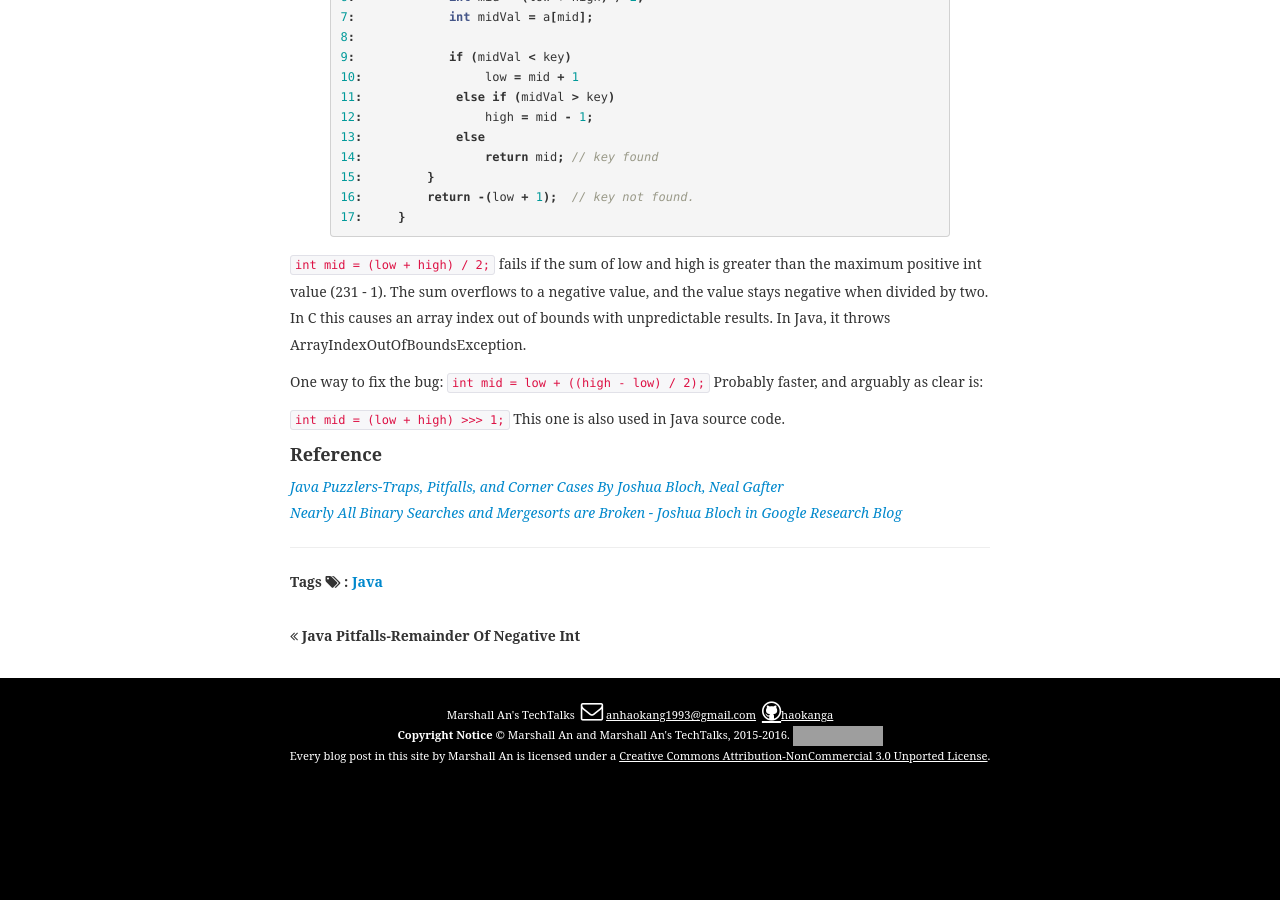
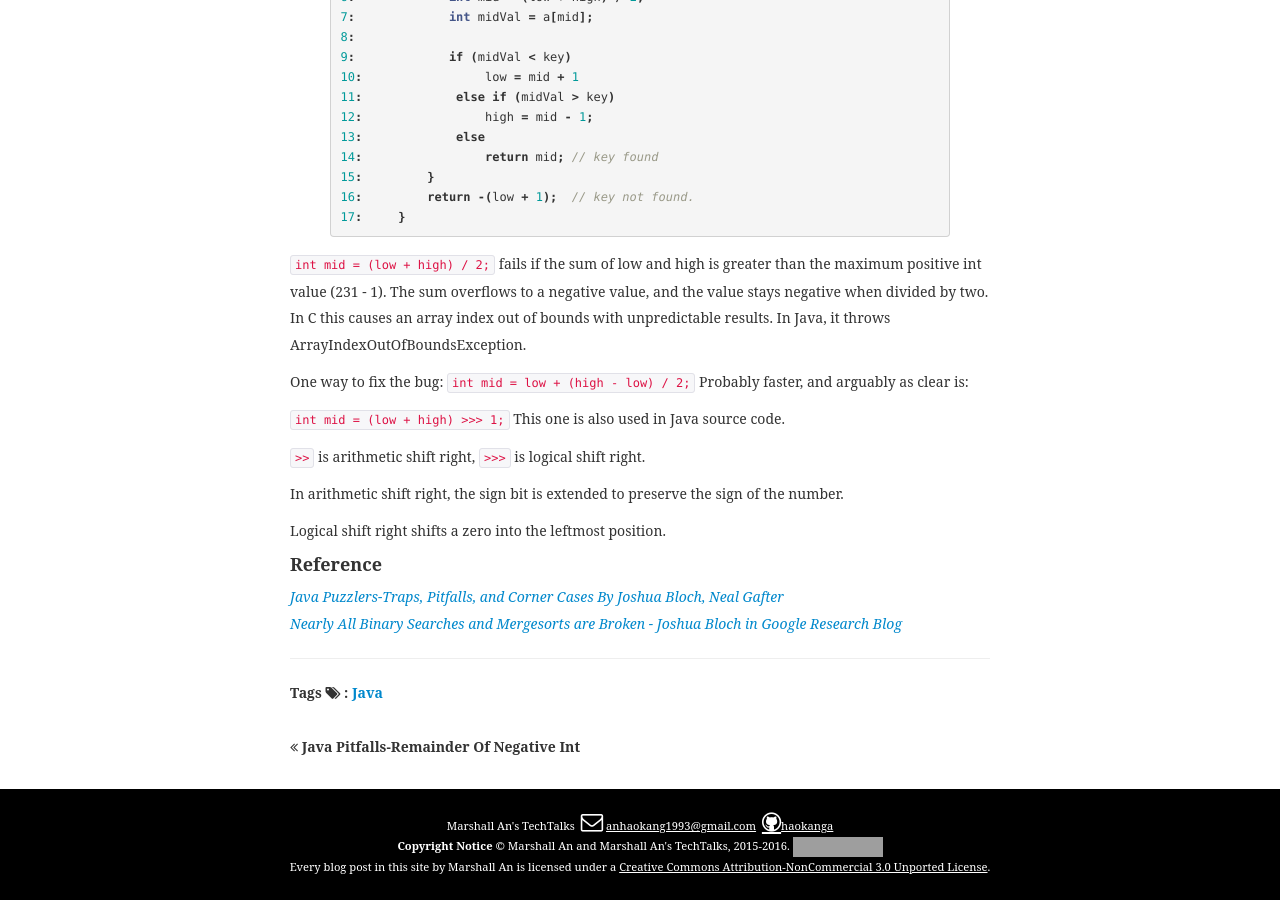
Before and after one commit to haokanga/haokanga.github.io, a Jekyll site: the page built from _posts/2016-11-26-java-pitfalls-silent-overflow-and-explicit-casting.md, in a window 1280 px wide and 900 px high, scrolled down 1421 px. Built offline with Jekyll 4.4.1, drawn with Linux system fonts in a browser that asks for light colours; some web fonts are replaced; before the commit the page ends 2210 px from its top, so only the background shows below that; grey boxes are pictures that could not be loaded.

Commit message:
2016-11-26-java-pitfalls-silent-overflow-and-explicit-casting.md add logical shift right

```diff
--- a/_posts/2016-11-26-java-pitfalls-silent-overflow-and-explicit-casting.md
+++ b/_posts/2016-11-26-java-pitfalls-silent-overflow-and-explicit-casting.md
@@ -68,8 +68,14 @@ This was once the code in `java.util.Arrays`
 `int mid = (low + high) / 2;` fails if the sum of low and high is greater than the maximum positive int value (231 - 1). The sum overflows to a negative value, and the value stays negative when divided by two. In C this causes an array index out of bounds with unpredictable results. In Java, it throws ArrayIndexOutOfBoundsException.
 
 One way to fix the bug:
-`int mid = low + ((high - low) / 2);`
+`int mid = low + (high - low) / 2;`
 Probably faster, and arguably as clear is:
 
 `int mid = (low + high) >>> 1;`
 This one is also used in Java source code.
+
+`>>` is arithmetic shift right, `>>>` is logical shift right.
+
+In arithmetic shift right, the sign bit is extended to preserve the sign of the number.
+
+Logical shift right shifts a zero into the leftmost position.
```
